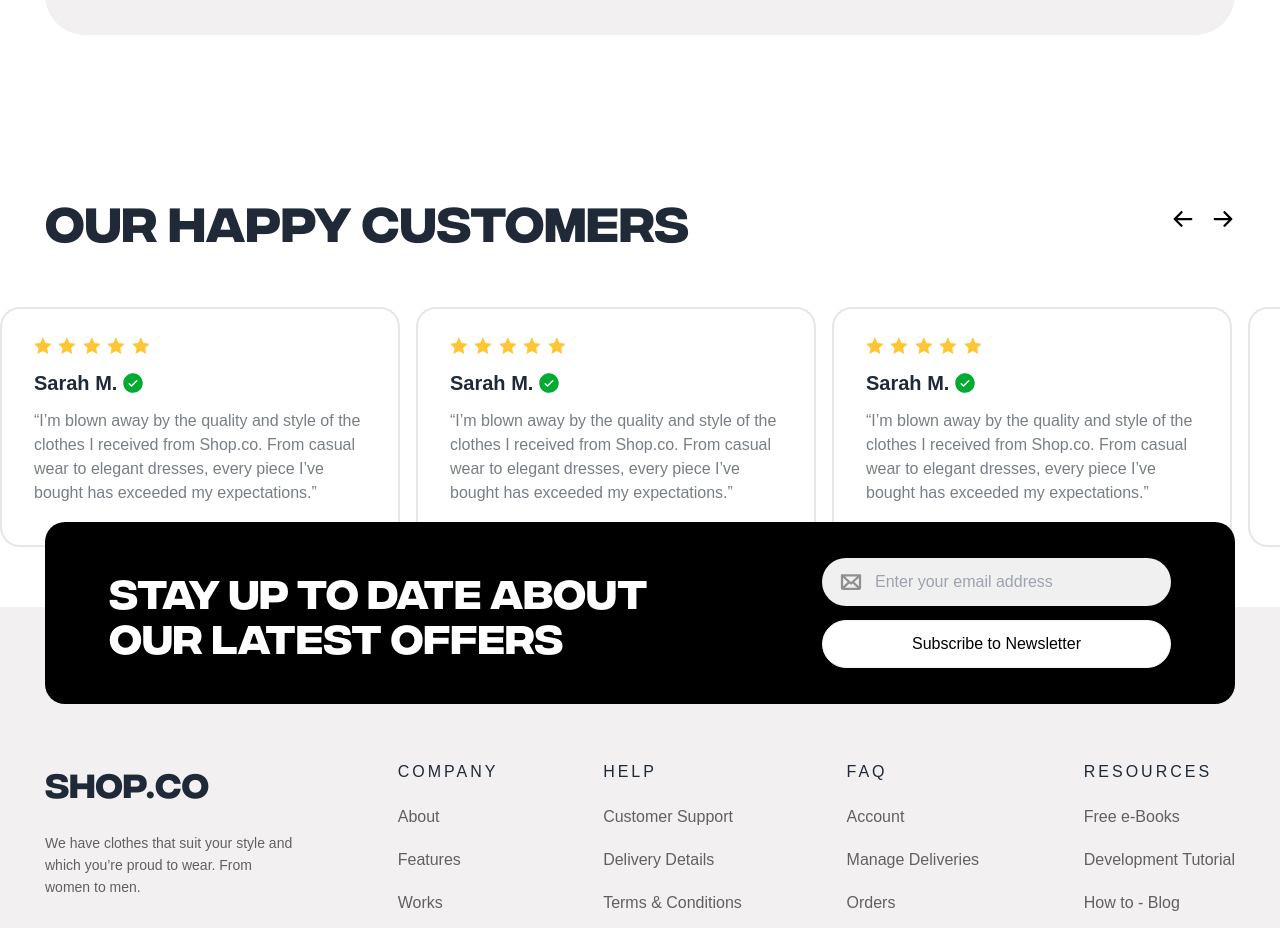
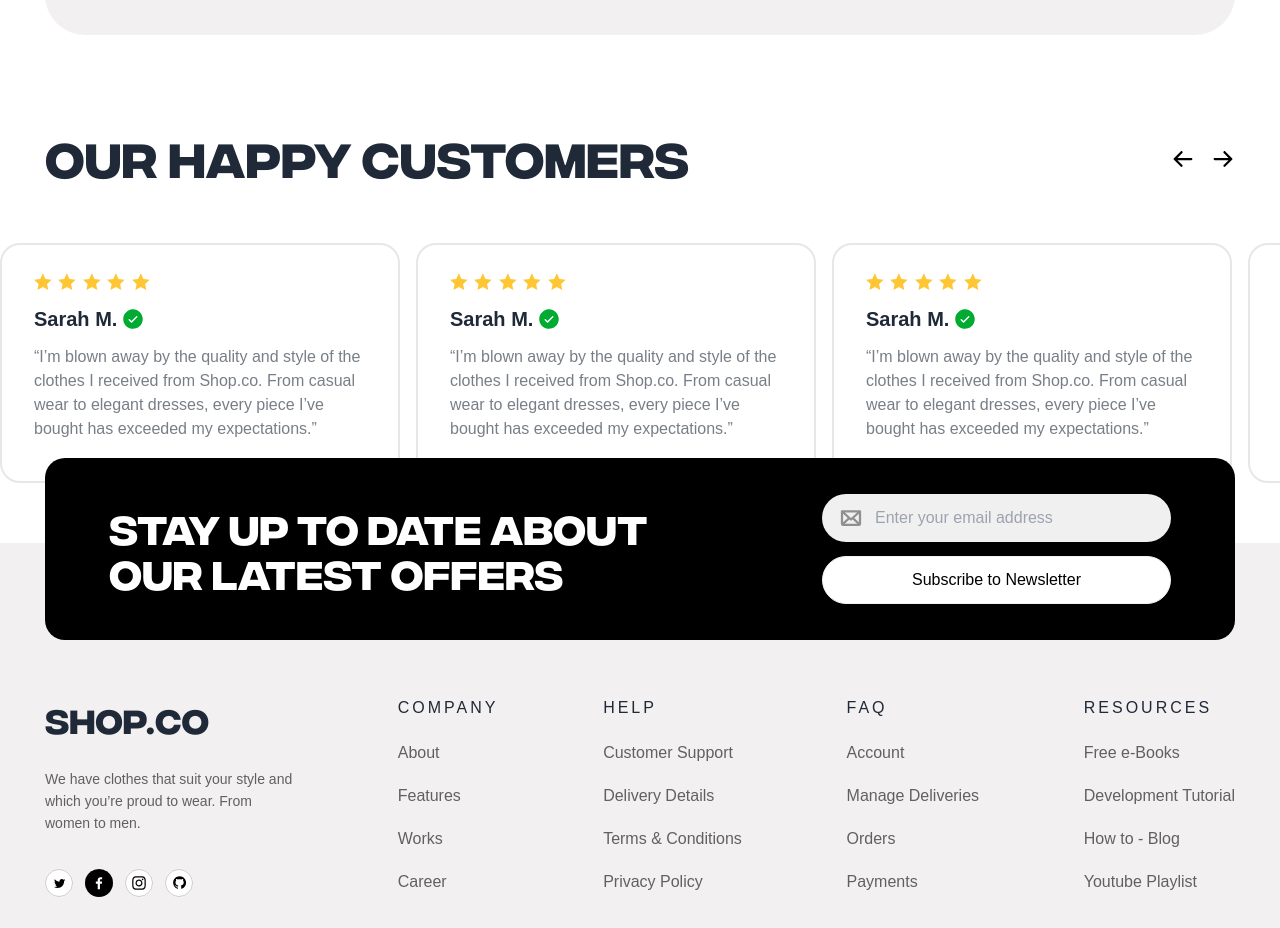
Before and after one commit to O-Tobi/ShopCo, a React (Vite) app: page / in a window 1280 px wide. Shown: the part 5480-6408 px from the top of the page. Built offline with nearby package versions, Linux system fonts and the light colour scheme; a web font is replaced by a local one.

Commit message:
reached a checkpoint

```diff
--- a/src/components/pages/Home.jsx
+++ b/src/components/pages/Home.jsx
@@ -86,7 +86,7 @@ const Home = () => {
 
       {/* browse by dress style here */}
 
-      <div className="mx-[5px] lg:mx-[45px] bg-whiteHeroBg p-4 lg:p-16 rounded-[40px] mb-24">
+      <div className="mx-[5px] lg:mx-[45px] bg-whiteHeroBg p-4 lg:p-16 rounded-[40px] mb-12 lg:mb-24">
         <h2 className="font-heading text-[30px] lg:text-5xl text-center  mb-[10px] lg:mb-20">
           BROWSE BY DRESS STYLE
         </h2>
@@ -143,9 +143,9 @@ const Home = () => {
 
       {/* customers review here */}
       <div className="mb-16">
-        <div className="bp flex justify-between">
-          <h2 className="font-heading text-5xl my-16 ">OUR HAPPY CUSTOMERS</h2>
-          <div className="flex items-center gap-4">
+        <div className="px-[10px] lg:px-[45px] flex justify-between mb-6 lg:my-16">
+          <h2 className="font-heading text-[28px] lg:text-5xl flex-1">OUR HAPPY CUSTOMERS</h2>
+          <div className="flex pb-2 items-end gap-2 lg:gap-4">
             <a>
               <img src={ArrowLeft} />
             </a>
```
